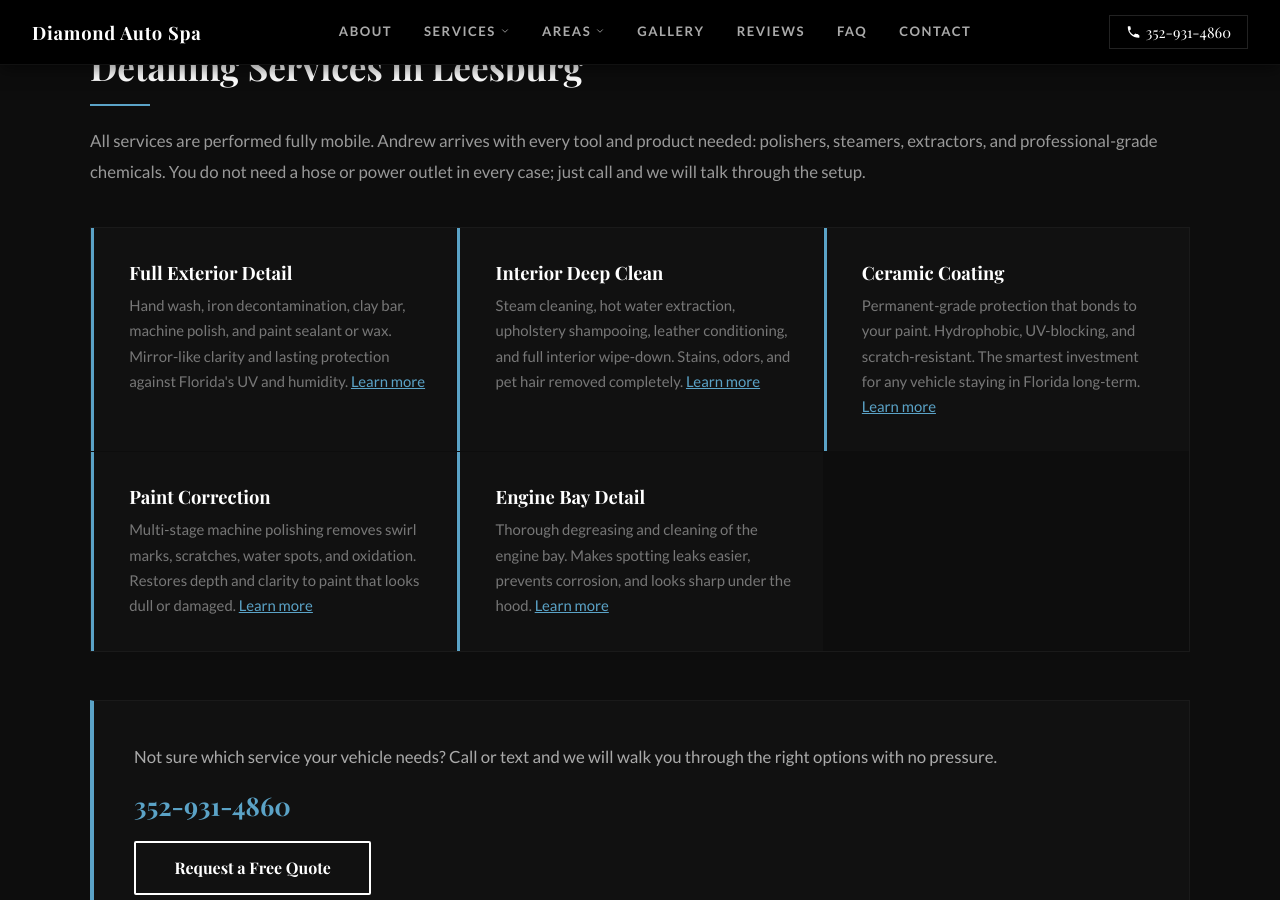
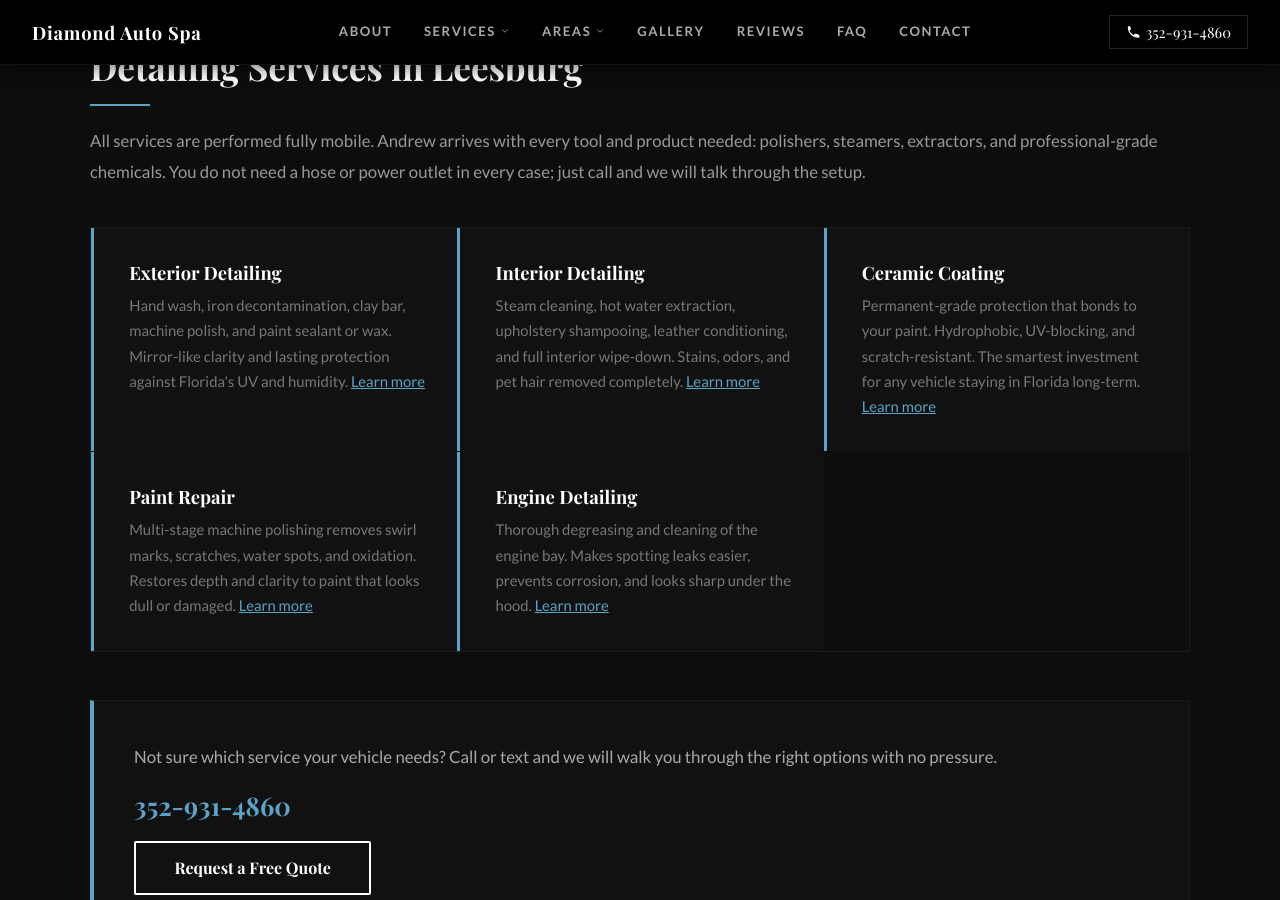
Before and after one commit to JamesBrownR/Diamond-Auto-Spa-Detailing, a Jekyll site: the page built from service-area/leesburg-fl/index.html, in a window 1280 px wide and 900 px high, scrolled down 1609 px. Built offline with Jekyll 4.4.1, drawn with Linux system fonts in a browser that asks for light colours; some web fonts are replaced.

Commit message:
Update index.html

```diff
--- a/service-area/leesburg-fl/index.html
+++ b/service-area/leesburg-fl/index.html
@@ -161,11 +161,11 @@
         <p>All services are performed fully mobile. Andrew arrives with every tool and product needed: polishers, steamers, extractors, and professional-grade chemicals. You do not need a hose or power outlet in every case; just call and we will talk through the setup.</p>
         <div class="services-grid-area">
             <div class="service-card-area">
-                <h3><a href="/service-area/leesburg-fl/exterior-detailing/" style="color:#fff;text-decoration:none;">Full Exterior Detail</a></h3>
+                <h3><a href="/service-area/leesburg-fl/exterior-detailing/" style="color:#fff;text-decoration:none;">Exterior Detailing</a></h3>
                 <p>Hand wash, iron decontamination, clay bar, machine polish, and paint sealant or wax. Mirror-like clarity and lasting protection against Florida's UV and humidity. <a href="/service-area/leesburg-fl/exterior-detailing/" style="color:#5BA3C7;">Learn more</a></p>
             </div>
             <div class="service-card-area">
-                <h3><a href="/service-area/leesburg-fl/interior-detailing/" style="color:#fff;text-decoration:none;">Interior Deep Clean</a></h3>
+                <h3><a href="/service-area/leesburg-fl/interior-detailing/" style="color:#fff;text-decoration:none;">Interior Detailing</a></h3>
                 <p>Steam cleaning, hot water extraction, upholstery shampooing, leather conditioning, and full interior wipe-down. Stains, odors, and pet hair removed completely. <a href="/service-area/leesburg-fl/interior-detailing/" style="color:#5BA3C7;">Learn more</a></p>
             </div>
             <div class="service-card-area">
@@ -173,12 +173,12 @@
                 <p>Permanent-grade protection that bonds to your paint. Hydrophobic, UV-blocking, and scratch-resistant. The smartest investment for any vehicle staying in Florida long-term. <a href="/service-area/leesburg-fl/ceramic-coating/" style="color:#5BA3C7;">Learn more</a></p>
             </div>
             <div class="service-card-area">
-                <h3><a href="/service-area/leesburg-fl/paint-repair/" style="color:#fff;text-decoration:none;">Paint Correction</a></h3>
+                <h3><a href="/service-area/leesburg-fl/paint-repair/" style="color:#fff;text-decoration:none;">Paint Repair</a></h3>
                 <p>Multi-stage machine polishing removes swirl marks, scratches, water spots, and oxidation. Restores depth and clarity to paint that looks dull or damaged. <a href="/service-area/leesburg-fl/paint-repair/" style="color:#5BA3C7;">Learn more</a></p>
             </div>
 
             <div class="service-card-area">
-                <h3><a href="/service-area/leesburg-fl/engine-detailing/" style="color:#fff;text-decoration:none;">Engine Bay Detail</a></h3>
+                <h3><a href="/service-area/leesburg-fl/engine-detailing/" style="color:#fff;text-decoration:none;">Engine Detailing</a></h3>
                 <p>Thorough degreasing and cleaning of the engine bay. Makes spotting leaks easier, prevents corrosion, and looks sharp under the hood. <a href="/service-area/leesburg-fl/engine-detailing/" style="color:#5BA3C7;">Learn more</a></p>
             </div>
         </div>
```
